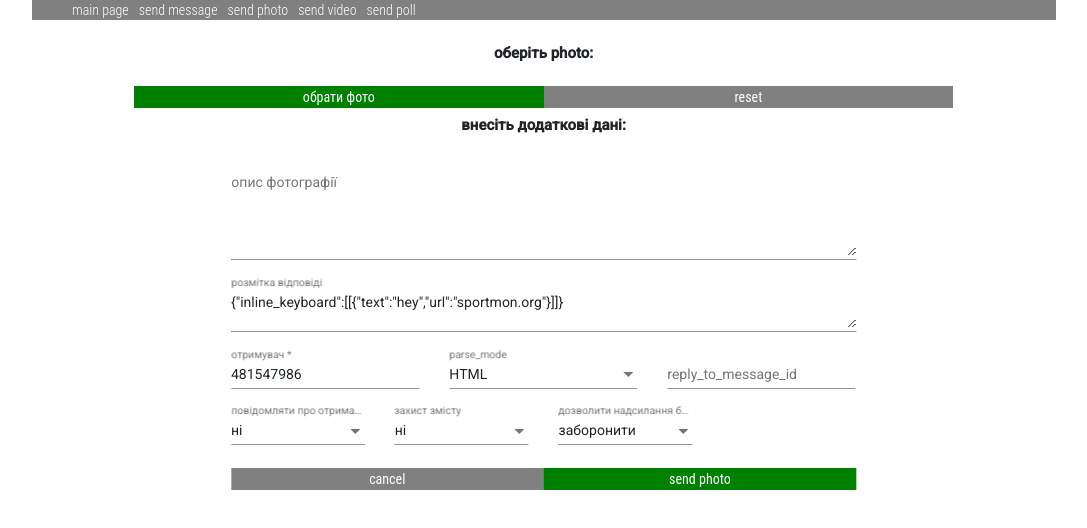
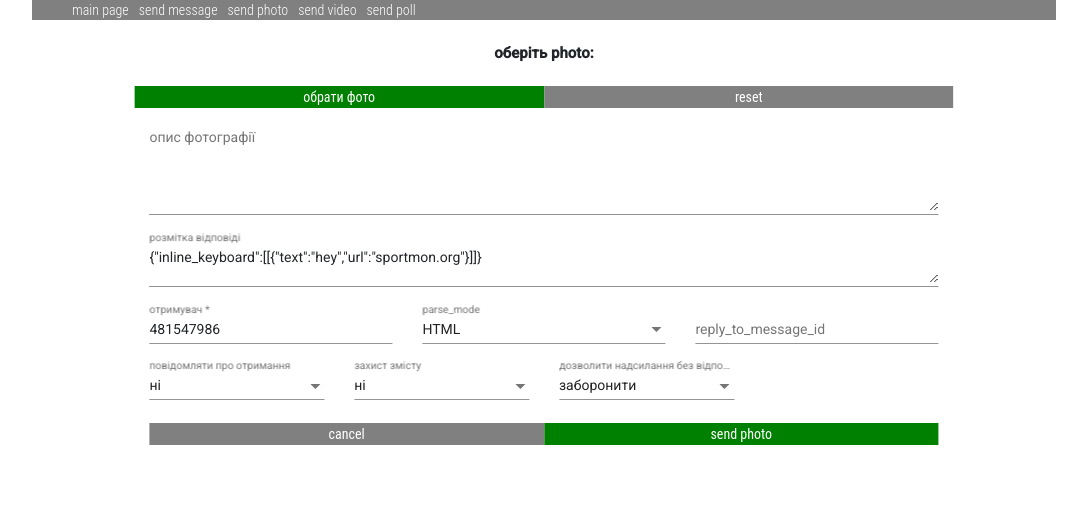
Before and after one commit to homoantropos/tgbotFrnt, an Angular app: page /main/sendPhoto in a window 1280 px wide. Shown: the top 528 px of the page, without its empty margins (96-1183 px from the left). Built offline with nearby package versions, Linux system fonts and the light colour scheme.

Commit message:
send photo component added

```diff
--- a/src/app/shared-module/components/messageEditors/send-photo/send-photo.component.html
+++ b/src/app/shared-module/components/messageEditors/send-photo/send-photo.component.html
@@ -52,10 +52,7 @@
 
   <ng-container *ngIf="messageForm; else loader">
 
-    <h4><b>внесіть додаткові дані:</b></h4>
-
     <form
-      class="contentContainer scroll centerHorizontal"
       [formGroup]="messageForm"
       (ngSubmit)="onSubmit(messageForm.value)"
     >
--- a/src/app/shared-module/components/messageEditors/send-video-editor/send-video-editor.component.html
+++ b/src/app/shared-module/components/messageEditors/send-video-editor/send-video-editor.component.html
@@ -117,7 +117,7 @@
       (ngSubmit)="onSubmit(messageForm.value)"
     >
       <mat-form-field class="col-sm-12">
-        <mat-label>підпис відео</mat-label>
+        <mat-label>опис відео</mat-label>
         <textarea
           title="додати опис відео"
           matInput
```
